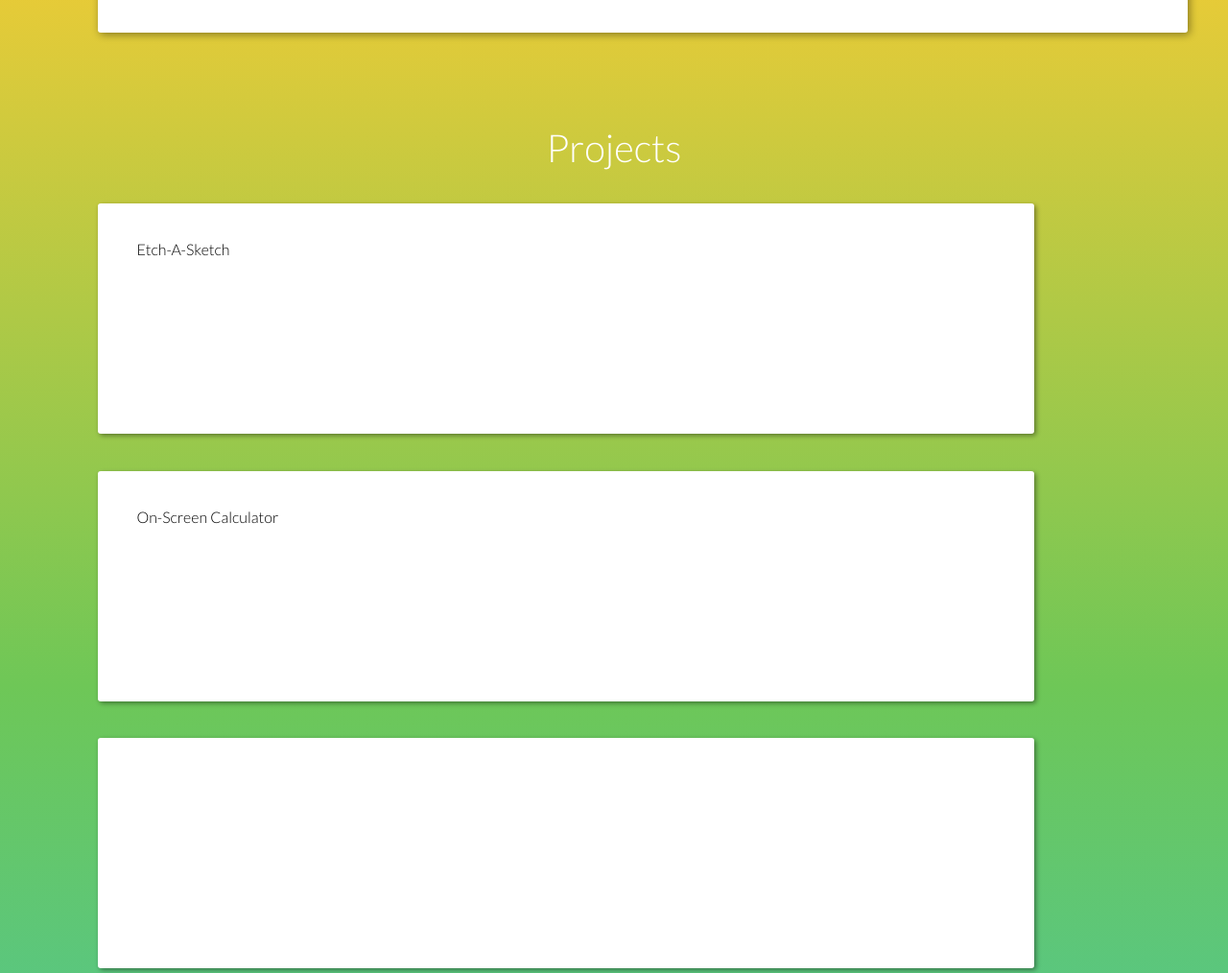
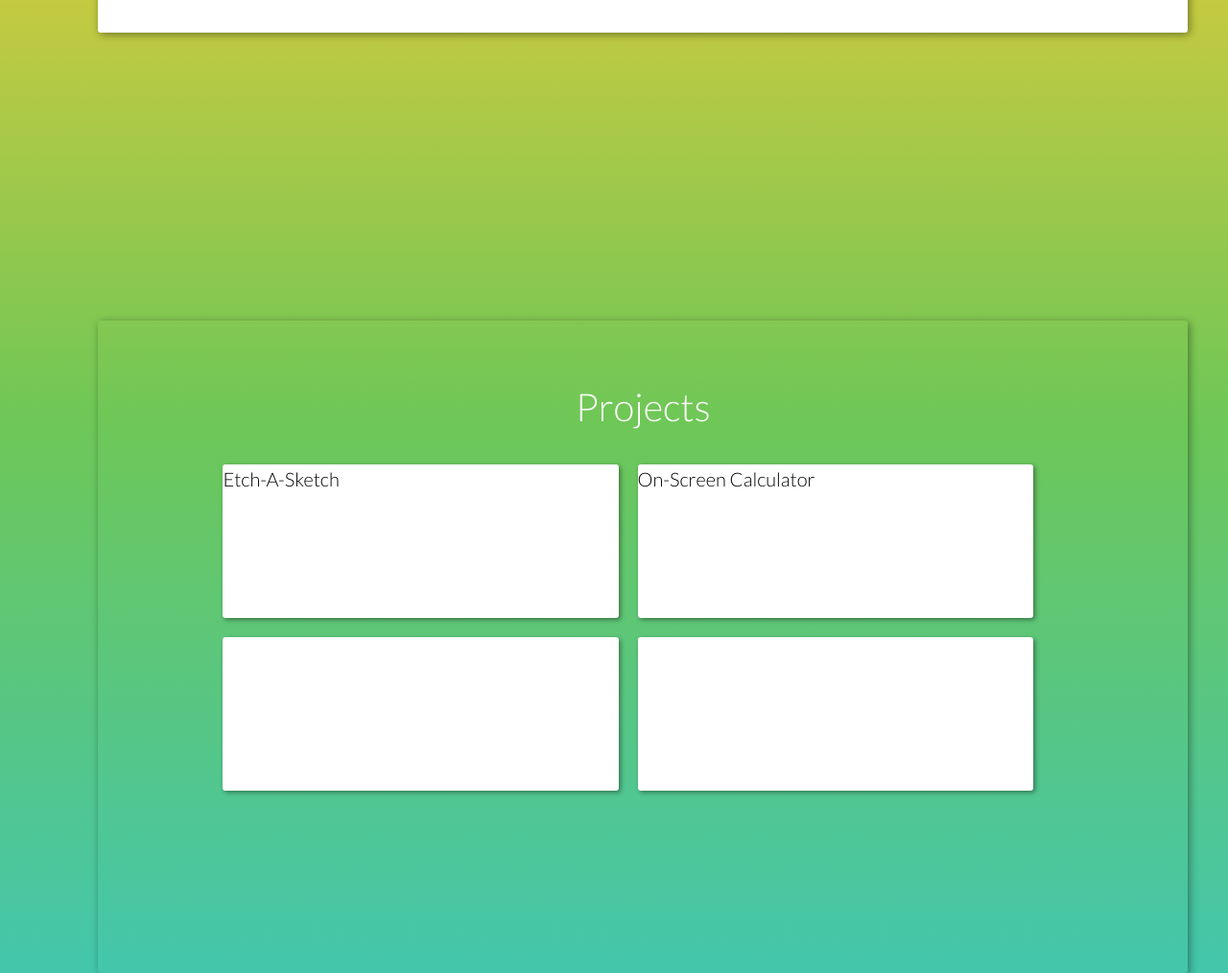
Before and after one commit to olivianicholls/portfolio, a plain HTML site: page index.html in a window 1280 px wide. Shown: the part 1200-2214 px from the top of the page at 96% size. Drawn offline with nearby package versions, Linux system fonts and the light colour scheme.

Commit message:
Reposition project boxes

```diff
--- a/style.css
+++ b/style.css
@@ -1,4 +1,3 @@
-
 /* http://meyerweb.com/eric/tools/css/reset/
    v2.0 | 20110126
    License: none (public domain)
@@ -127,7 +126,14 @@ table {
 		box-shadow: 2px 2px 8px rgba(0, 0, 0, 0.4);
 	}
 	.projects {
-		margin: 100px 0;
+		font-size: 20px;
+		line-height: 1.5;
+		margin: 0 8%;
+		margin-top: 300px;
+		width: 70%;
+		border-radius: 3px;
+		padding: 40px;
+		box-shadow: 2px 2px 8px rgba(0, 0, 0, 0.4);
 	}
 	.projects p {
 		text-align: center;
@@ -172,6 +178,20 @@ table {
 	.bio {
 		padding: 40px 120px;
 	}
+	.projects-wrapper {
+		height: 500px;
+	}
+	.projects {
+		padding: 40px 120px;
+		height: 600px;
+	}
+	.project {
+		display:inline-block;
+		float:left;
+		width: 46%;
+		margin: 10px 10px;
+		padding: 0;
+	}
 }
 @media only screen and (min-width: 1024px) {
 .heading {
```
